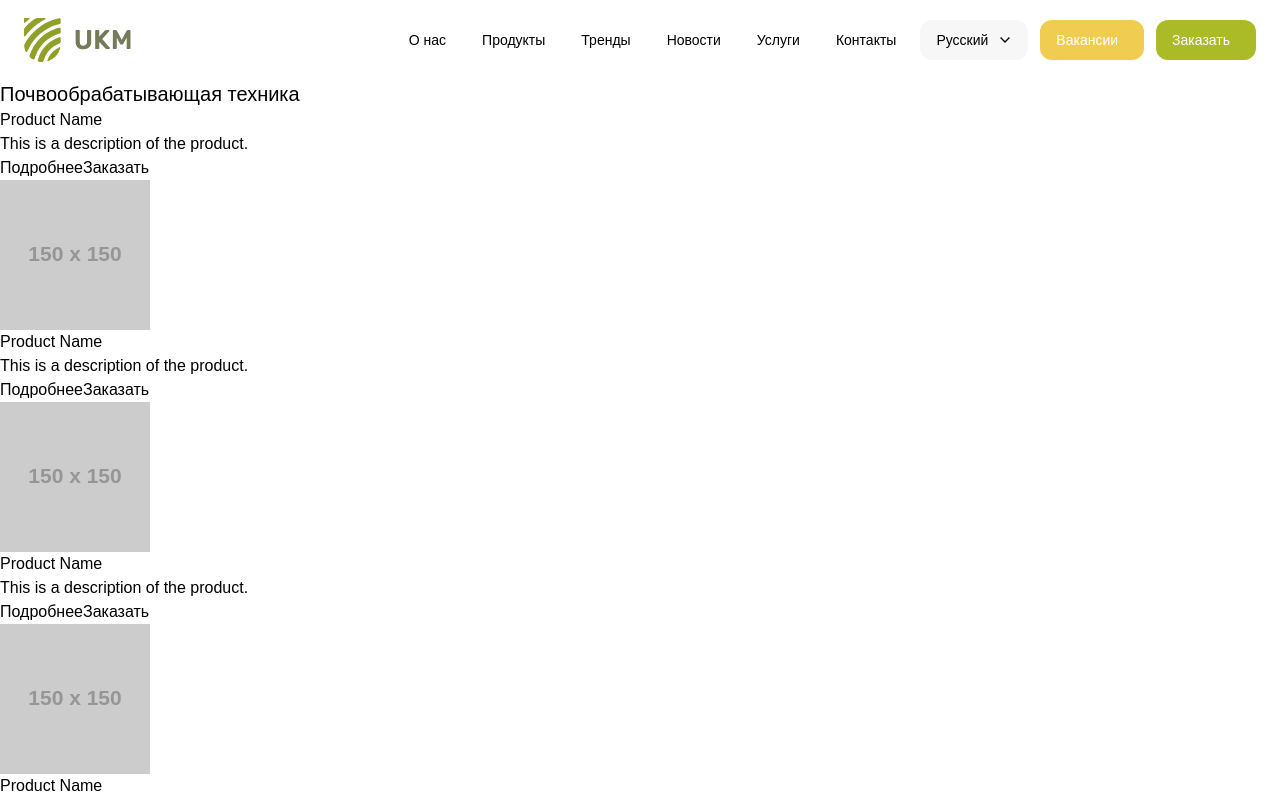
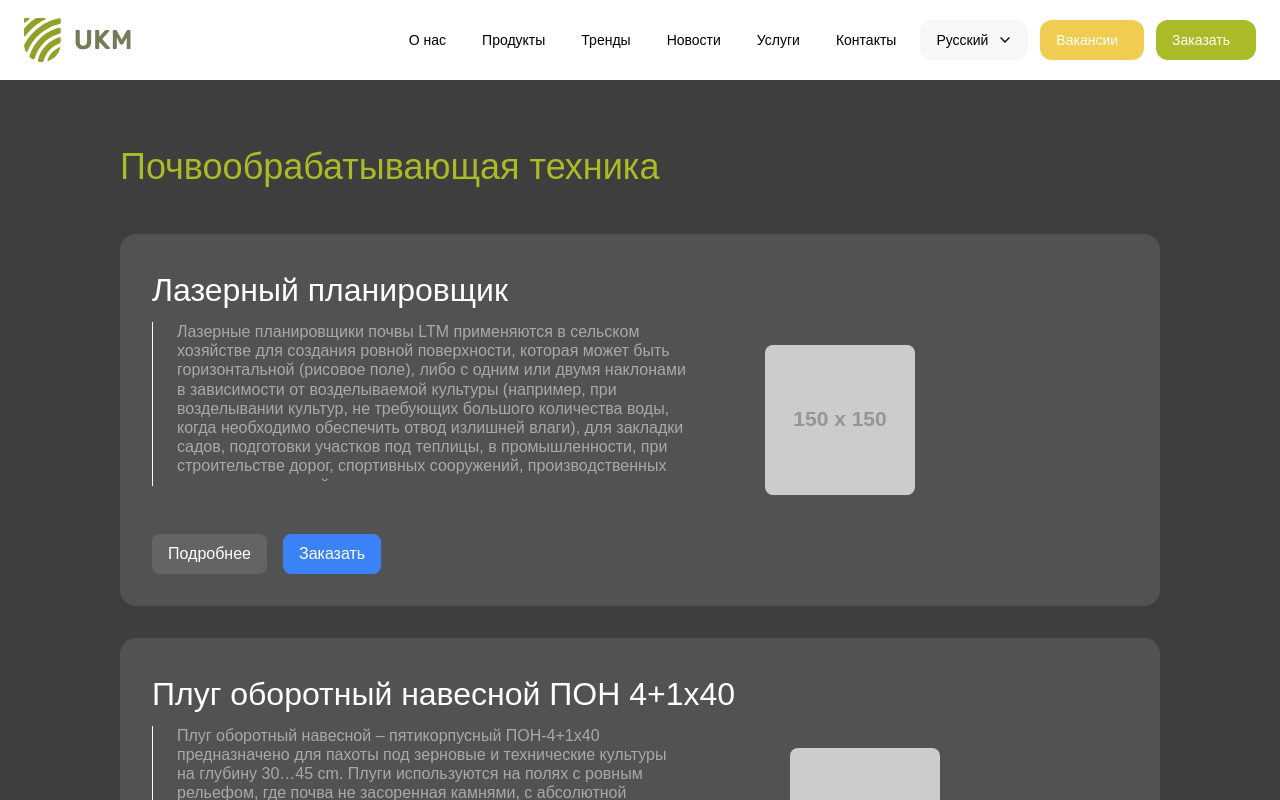
Before and after one commit to komilovmDev/UKM, a React (Create React App) app in the folder frontend/: page /Products in a window 1280 px wide. Shown: the top 800 px of the page. Built offline with nearby package versions, Linux system fonts and the light colour scheme.

Commit message:
фцвфцвфцв

```diff
--- a/frontend/package.json
+++ b/frontend/package.json
@@ -3,6 +3,7 @@
   "version": "0.1.0",
   "private": true,
   "dependencies": {
+    "@tailwindcss/line-clamp": "^0.4.4",
     "@testing-library/jest-dom": "^5.17.0",
     "@testing-library/react": "^13.4.0",
     "@testing-library/user-event": "^13.5.0",
--- a/frontend/src/components/Navbar/Navbar.jsx
+++ b/frontend/src/components/Navbar/Navbar.jsx
@@ -13,7 +13,7 @@ export default function Navbar() {
 
   const buttons = [
     { text: "О нас", url: "/" },
-    { text: "Продукты", url: "/about" },
+    { text: "Продукты", url: "/Products" },
     { text: "Тренды", url: "/services" },
     { text: "Новости", url: "/contact" },
     { text: "Услуги", url: "/vacancy" },
@@ -23,7 +23,9 @@ export default function Navbar() {
   return (
     <nav className="flex items-center w-full h-[80px] justify-between px-[24px] font-rubik text-[14px]">
       <div>
-        <img src={logo} alt="Logo" />
+        <Link className="decoration-none" to={'/'}>
+          <img src={logo} alt="Logo" />
+        </Link>
       </div>
       <div className="flex items-center gap-[12px]">
         <div className="flex gap-[12px] text-black">
@@ -34,16 +36,26 @@ export default function Navbar() {
           ))}
         </div>
         <div>
-          <button onClick={ToggleOpen} className="flex items-center px-[16px] h-[40px] bg-[#F7F7F7] rounded-[12px] gap-[10px]"><p>Русский</p><span><IoChevronDownSharp /></span></button>
-          {isopen && (
-            <div>
-
-            </div>
-          )}
+          <button
+            onClick={ToggleOpen}
+            className="flex items-center px-[16px] h-[40px] bg-[#F7F7F7] rounded-[12px] gap-[10px]"
+          >
+            <p>Русский</p>
+            <span>
+              <IoChevronDownSharp />
+            </span>
+          </button>
+          {isopen && <div></div>}
         </div>
         <div className="flex gap-[12px] text-white">
-          <button className="flex items-center px-[16px] h-[40px] bg-[#F0CD51] rounded-[12px] gap-[10px]"><p>Вакансии</p><span></span></button>
-          <button className="flex items-center px-[16px] h-[40px] bg-[#ABBA27] rounded-[12px] gap-[10px]"><p>Заказать</p><span></span> </button>
+          <button className="flex items-center px-[16px] h-[40px] bg-[#F0CD51] rounded-[12px] gap-[10px]">
+            <p>Вакансии</p>
+            <span></span>
+          </button>
+          <button className="flex items-center px-[16px] h-[40px] bg-[#ABBA27] rounded-[12px] gap-[10px]">
+            <p>Заказать</p>
+            <span></span>{" "}
+          </button>
         </div>
       </div>
     </nav>
--- a/frontend/src/pages/Products/Products.jsx
+++ b/frontend/src/pages/Products/Products.jsx
@@ -2,38 +2,49 @@ import React from "react";
 import ProductComponent from "./components/ProductComponent";
 
 const Products = () => {
+  const productsData = [
+    {
+      id: 1,
+      name: "Лазерный планировщик",
+      desc: "Лазерные планировщики почвы LTM применяются в сельском хозяйстве для создания ровной поверхности, которая может быть горизонтальной (рисовое поле), либо с одним или двумя наклонами в зависимости от возделываемой культуры (например, при возделывании культур, не требующих большого количества воды, когда необходимо обеспечить отвод излишней влаги), для закладки садов, подготовки участков под теплицы, в промышленности, при строительстве дорог, спортивных сооружений, производственных корпусов, площадей, аэропортов.",
+      img: "https://via.placeholder.com/150",
+    },
+    {
+      id: 2,
+      name: "Плуг оборотный навесной ПОН 4+1x40",
+      desc: "Плуг оборотный навесной – пятикорпусный ПОН-4+1х40 предназначено для пахоты под зерновые и технические культуры на глубину 30…45 cm. Плуги используются на полях с ровным рельефом, где почва не засоренная камнями, с абсолютной влажностью 15..20 %, удельным сопротивлением не более 5.0 МPa,  твердостью 5,0 МPa. Плуг  оборотный навесной ПОН-4+1 агрегатируется тракторами с мощностью двигателя от 200 до 260 л.с. такие как  «CASE-MAGNUM»,  МХМ-240, МХМ-255, «New Holland»  Т-7060 PUMA",
+      img: "https://via.placeholder.com/150",
+    },
+    {
+      id: 3,
+      name: "Бороздоделатель БМА-9",
+      desc: `Бороздоделатель модернизированный агрегатный девятирядный БМА-9 предназначен для вырезания борозд по вспаханному и выровненному полю с междурядьем 90 см.
+      Бороздоделатель БМА-9 агрегатируется с четырехколесными тракторами с мощностью двигателя от 135 до 170 л.с. и выше, такими как «New Holland» Т-6070, «CASE» МХМ-140, «CLAAS ARION 630C» и МТЗ 1523.`,
+      img: "https://via.placeholder.com/150",
+    },
+    {
+      id: 4,
+      name: "УНИВЕРСАЛЬНЫЙ ЧЕТЫРЕХРЯДНЫЙ КУ-4М",
+      desc: `Культиватор - растениепитатель  универсальный  четырехрядный КУ-4М, предназначенный для выполнения в период вегетации основных видов междурядной обработки хлопчатника, кенафа, кукурузы и других высокостебельчатых пропашных культур с междурядьями 60,70 и 90 см, посеянных четырехрядными сеялками.
+      Культиватор агрегатируется с тракторами МТЗ-80Х, ТТЗ-100КП, ТТЗ-60.11, Т28Х4М, Т28Х4М-А.`,
+      img: "https://via.placeholder.com/150",
+    },
+  ];
+
   return (
-    <div>
-      <h1 className="text-xl">Почвообрабатывающая техника</h1>
-      <div>
-        <ProductComponent
-          name="Product Name"
-          desc="This is a description of the product."
-          img="https://via.placeholder.com/150"
-          onDetailsClick={() => console.log("Details button clicked")}
-          onOrderClick={() => console.log("Order button clicked")}
-        />
-        <ProductComponent
-          name="Product Name"
-          desc="This is a description of the product."
-          img="https://via.placeholder.com/150"
-          onDetailsClick={() => console.log("Details button clicked")}
-          onOrderClick={() => console.log("Order button clicked")}
-        />
-        <ProductComponent
-          name="Product Name"
-          desc="This is a description of the product."
-          img="https://via.placeholder.com/150"
-          onDetailsClick={() => console.log("Details button clicked")}
-          onOrderClick={() => console.log("Order button clicked")}
-        />
-        <ProductComponent
-          name="Product Name"
-          desc="This is a description of the product."
-          img="https://via.placeholder.com/150"
-          onDetailsClick={() => console.log("Details button clicked")}
-          onOrderClick={() => console.log("Order button clicked")}
-        />
+    <div className="w-full h-full flex flex-col font-rubik px-[120px] py-[60px] gap-[40px] bg-[#3D3E3D]">
+      <h1 className="text-[36px] text-[#ABBA27]">Почвообрабатывающая техника</h1>
+      <div className="flex flex-col gap-[32px]">
+        {productsData.map((product) => (
+          <ProductComponent
+            key={product.id}
+            name={product.name}
+            desc={product.desc}
+            img={product.img}
+            onDetailsClick={() => console.log(`Details for ${product.name}`)}
+            onOrderClick={() => console.log(`Order for ${product.name}`)}
+          />
+        ))}
       </div>
     </div>
   );
--- /dev/null
+++ b/frontend/src/pages/Products/components/ProductComponent.css
@@ -0,0 +1,7 @@
+.product-description {
+    display: -webkit-box;
+    -webkit-line-clamp: 4; /* Количество строк */
+    -webkit-box-orient: vertical;
+    overflow: hidden;
+    text-overflow: ellipsis;
+  }
--- a/frontend/src/pages/Products/components/ProductComponent.jsx
+++ b/frontend/src/pages/Products/components/ProductComponent.jsx
@@ -1,24 +1,63 @@
-import React from "react";
+import React, { useRef, useEffect, useState } from "react";
+import "./ProductComponent.css";
 
-const ProductComponent = ({ name, desc, img, onDetailsClick, onOrderClick }) => {
+const ProductComponent = ({
+  name,
+  desc,
+  img,
+  onDetailsClick,
+  onOrderClick,
+}) => {
+  const TruncatedText = ({ desc }) => {
+    const textRef = useRef(null);
+    const [isTruncated, setIsTruncated] = useState(false);
+
+    useEffect(() => {
+      if (textRef.current.scrollHeight > 166) {
+        setIsTruncated(true);
+      }
+    }, []);
+
+    return (
+      <div className="flex justify-center items-start w-[558px] h-[166px] px-[24px] border-l border-white overflow-hidden">
+        <p
+          ref={textRef}
+          className={`product-description w-[518px] h-[160px] text-[16px] text-[#ffffff] text-opacity-50 leading-[1.2] ${
+            isTruncated ? "line-clamp-[10] overflow-hidden text-ellipsis" : ""
+          }`}
+        >
+          {desc}
+        </p>
+      </div>
+    );
+  };
+
   return (
-    <article className="product-container">
-      <div className="product-content">
-        <div className="product-text">
-          <h1 className="product-title">{name}</h1>
-          <p className="product-description">{desc}</p>
-        </div>
-        <div className="product-buttons">
-          <button className="product-button" onClick={onDetailsClick}>
+    <article className="flex w-full h-[371.5px] gap-[55px] bg-white bg-opacity-10 rounded-[16px] p-[32px]">
+      <div className="flex flex-col gap-[24px]">
+        <h1 className="font-rubik text-[32px] text-white h-[32px]">{name}</h1>
+        <TruncatedText desc={desc} />
+        <div className="product-buttons flex gap-[16px] mt-[24px]">
+          <button
+            className="product-button bg-white bg-opacity-10 rounded-[8px] text-white px-[16px] py-[8px] hover:bg-opacity-20 transition"
+            onClick={onDetailsClick}
+          >
             Подробнее
           </button>
-          <button className="product-button" onClick={onOrderClick}>
+          <button
+            className="product-button bg-blue-500 rounded-[8px] text-white px-[16px] py-[8px] hover:bg-blue-600 transition"
+            onClick={onOrderClick}
+          >
             Заказать
           </button>
         </div>
       </div>
-      <div className="product-image-container">
-        <img src={img} alt={name || "Product image"} className="product-image" />
+      <div className="product-image-container flex justify-center items-center">
+        <img
+          src={img}
+          alt={name || "Product image"}
+          className="product-image w-[150px] h-[150px] object-cover rounded-[8px]"
+        />
       </div>
     </article>
   );
--- a/frontend/tailwind.config.js
+++ b/frontend/tailwind.config.js
@@ -1,3 +1,5 @@
+const plugin = require('tailwindcss/plugin');
+
 /** @type {import('tailwindcss').Config} */
 module.exports = {
   content: [
@@ -10,5 +12,7 @@ module.exports = {
       },
     },
   },
-  plugins: [],
+  plugins: [
+    require('@tailwindcss/line-clamp'),
+  ],
 };
```
Also changed, not shown: 1 other file (tests, documents, lock files or other folders).
